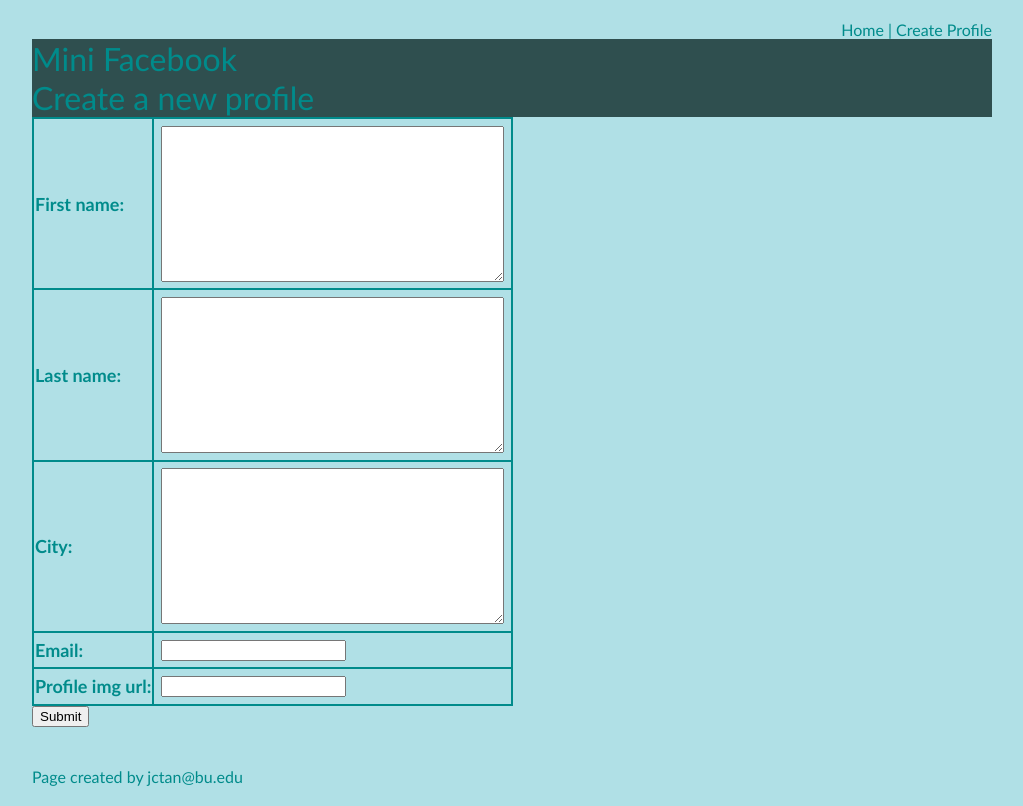
After one commit to jedctan/cs412, a Django app: page /mini_fb/create_profile in a window 1280 px wide. The commit adds this page. Shown: the whole page, without its empty margins (128-1151 px from the left). Run offline with Django 5.2, Linux system fonts and the light colour scheme.

Commit message:
Base functionality for create profile implemented

```diff
--- /dev/null
+++ b/mini_fb/forms.py
@@ -0,0 +1,10 @@
+from django import forms
+from .models import Profile, StatusMessage
+
+class CreateProfileForm(forms.ModelForm):
+    '''A form to add a Profile to the database'''
+
+    class Meta:
+        '''Associate this form with a model from our database'''
+        model = Profile
+        fields = ['first_name', 'last_name', 'city', 'email', 'profile_img_url']
--- a/mini_fb/models.py
+++ b/mini_fb/models.py
@@ -4,9 +4,10 @@
 Author: Jed Tan
 Email: jctan@bu.edu
 Date Created: 2025-02-16
-Last Modified: 2025-02-16
+Last Modified: 2025-03-02
 '''
 from django.db import models
+from django.urls import reverse
 
 # Create your models here.
 
@@ -23,3 +24,22 @@
     def __str__(self):
         '''Return a string representation of this Profile object.'''
         return f'{self.first_name} {self.last_name}'
+
+    def get_absolute_url(self):
+        '''Return a URL to display one instance of this object.'''
+        # utilize reverse function to look up URL for show_profile and index using primary key to get the correct URL
+        return reverse('show_profile', kwargs={'pk': self.pk})
+
+
+
+class StatusMessage(models.Model):
+    '''Encapsulate the data for each created status message.'''
+
+    # automatically set the field to now everytime the object is saved
+    timestamp = models.DateTimeField(auto_now=True)
+    message = models.TimeField(blank=False)
+    # profile = models.ForeignKey(blank=False)
+
+    def __str__(self):
+        '''Return a string representation of this message object'''
+        return f'{self.message}'
--- a/mini_fb/templates/mini_fb/base.html
+++ b/mini_fb/templates/mini_fb/base.html
@@ -1,10 +1,10 @@
 <!--
 File: base.html
-Description: Adds styling to the HTML files: show_all_profiles.html, show_profile.html
+Description: Provides a base for all other HTML files with style information, a header, nav bar, and a footer
 Author: Jed Tan
 Email: jctan@bu.edu
 Date Created: 2025-02-16
-Last Modified: 2025-02-16
+Last Modified: 2025-03-02s
 -->
 
 {% load static %}
@@ -18,8 +18,9 @@
         <header>
 
             <nav>
-                <a href="{% url 'show_all_profiles' %}">Home</a>
-                <a href="">About</a>
+                <a href="{% url 'show_all_profiles' %}">Home</a> |
+                <a href="{% url 'create_profile' %}">Create Profile</a>
+
             </nav>
             <h1>Mini Facebook</h1>
 
--- /dev/null
+++ b/mini_fb/templates/mini_fb/create_profile_form.html
@@ -0,0 +1,29 @@
+<!--
+File: create_profile_form.html
+Description: Template used to render the form shown to users for profile creation.
+Author: Jed Tan
+Email: jctan@bu.edu
+Date Created: 2025-03-02
+Last Modified: 2025-03-02
+-->
+
+{% extends 'mini_fb/base.html' %}
+
+{% block content %}
+    <h1>Create a new profile</h1>
+    <!-- action is for where we send the inputted data after submission, so we send it back to CreateProfilView using the url function -->
+    <form action="{% url 'create_profile' %}" method="POST">
+
+        {% csrf_token %}
+
+        <table>
+            {{form.as_table}}
+        </table>
+
+
+        <input type="submit" name="submit" value="Submit">
+
+    </form>
+
+
+{% endblock %}
--- a/mini_fb/urls.py
+++ b/mini_fb/urls.py
@@ -8,10 +8,11 @@
 '''
 
 from django.urls import path
-from .views import ShowAllProfileViews, ShowProfilePageView # our view class definition
+from .views import *
 
 urlpatterns = [
     path('', ShowAllProfileViews.as_view(), name="show_all_profiles"),
-    path('profile/<int:pk>', ShowProfilePageView.as_view() , name="show_profile")
+    path('profile/<int:pk>', ShowProfilePageView.as_view() , name="show_profile"),
+    path('create_profile', CreateProfileView.as_view(), name="create_profile")
 
 ]
--- a/mini_fb/views.py
+++ b/mini_fb/views.py
@@ -4,12 +4,13 @@
 Author: Jed Tan
 Email: jctan@bu.edu
 Date Created: 2025-02-16
-Last Modified: 2025-02-16
+Last Modified: 2025-03-02
 '''
 
 from django.shortcuts import render
-from django.views.generic import ListView, DetailView
+from django.views.generic import ListView, DetailView, CreateView
 from .models import Profile
+from .forms import CreateProfileForm
 
 class ShowAllProfileViews(ListView):
     '''Display all the profiles in our database.'''
@@ -24,3 +25,15 @@
     '''Display a single profile.'''
     model = Profile
     template_name = "mini_fb/show_profile.html"
+
+class CreateProfileView(CreateView):
+    '''
+    A view to handle the creation of a new Profile.
+    (1) After a GET request, display the HTML form to the user
+    (2) Process the form submission and store the new Profile
+
+    '''
+
+    # choose form class to use, which helps define different fields to display with their data types
+    form_class = CreateProfileForm
+    template_name = "mini_fb/create_profile_form.html"
--- a/static/mini_fb/styles.css
+++ b/static/mini_fb/styles.css
@@ -4,8 +4,6 @@
 Description:
 Author: Jed Tan
 Email: jctan@bu.edu
-Phone number: 919-619-1528
-Year and major: Senior Computer Science
 Date Created: 2025-02-16
 Last Modified: 2025-02-16
 */
--- a/static/restaurant/styles.css
+++ b/static/restaurant/styles.css
@@ -4,8 +4,6 @@
 Description: Adds styling to the HTML files: base.html, confirmation.html, main.html, order.html
 Author: Jed Tan
 Email: jctan@bu.edu
-Phone number: 919-619-1528
-Year and major: Senior Computer Science
 Date Created: 2025-02-11
 Last Modified: 2025-02-14
 */
```
Also changed, not shown: db.sqlite3.
